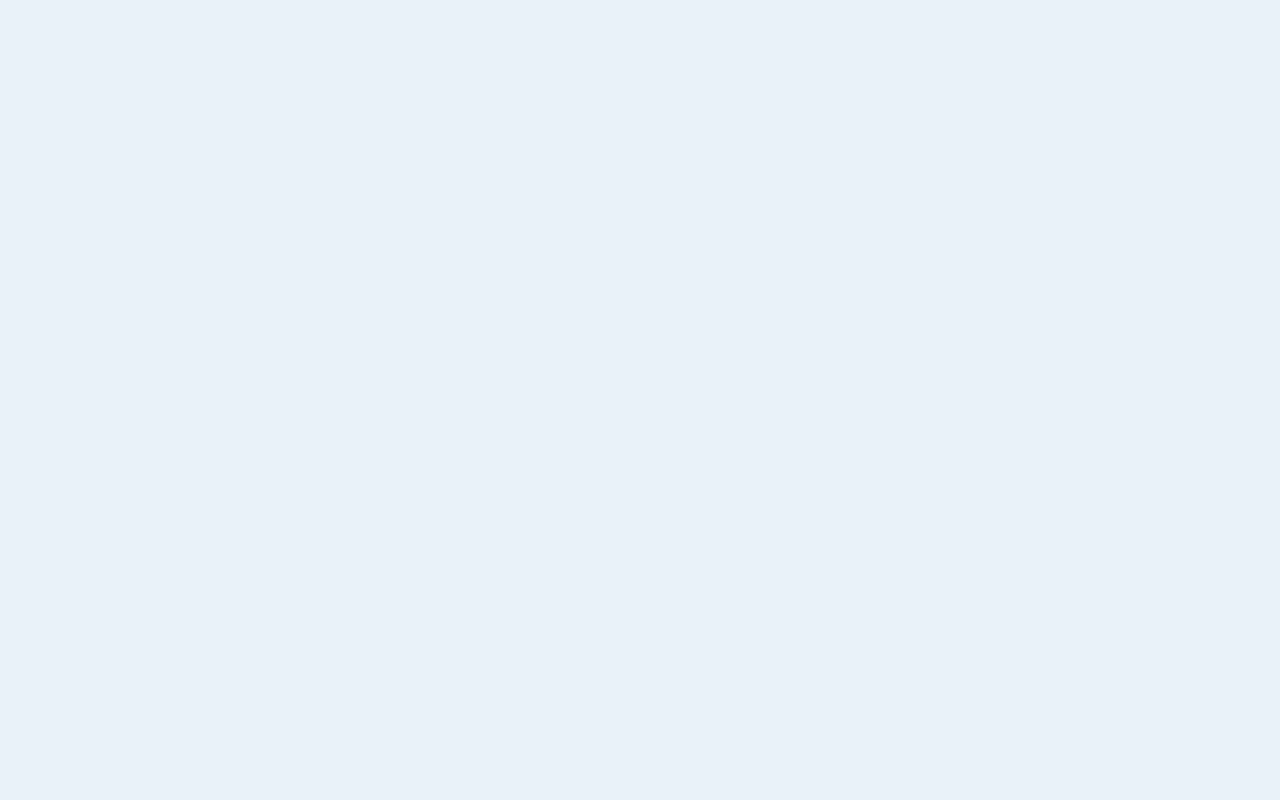
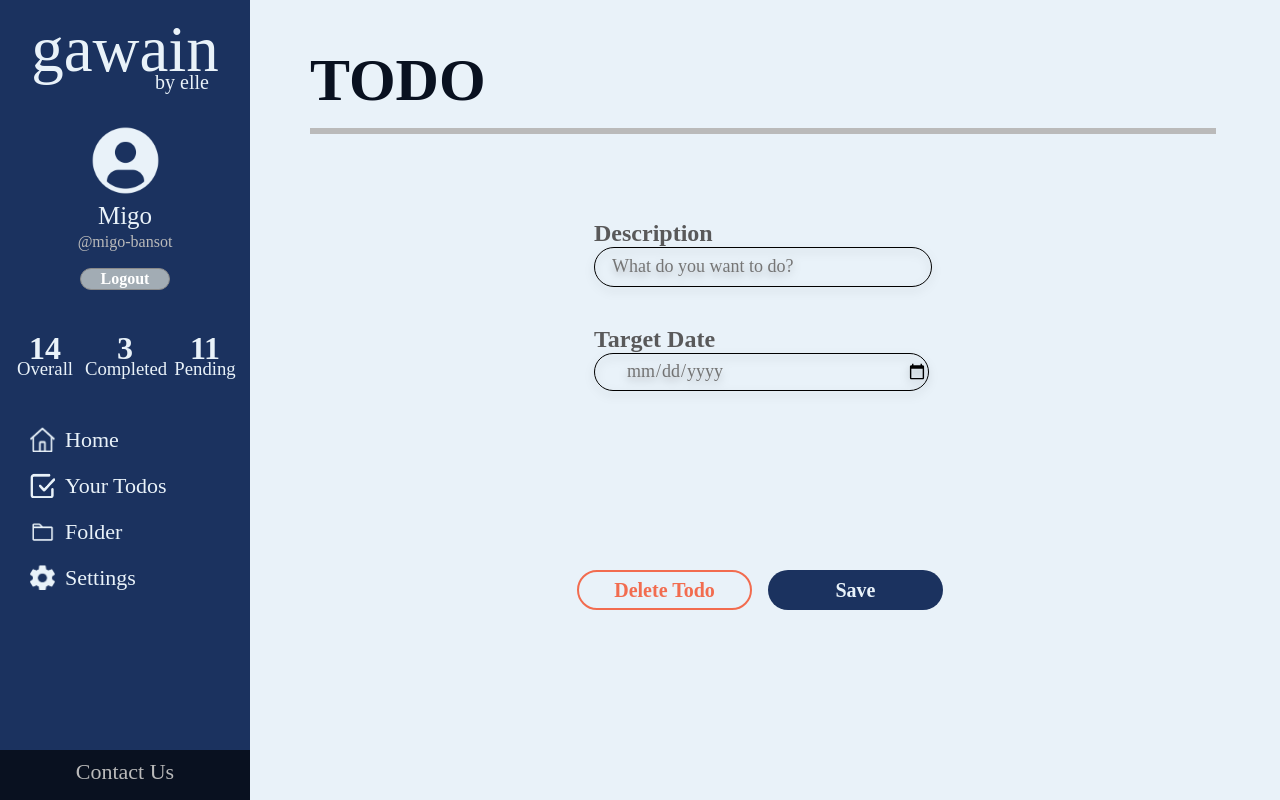
Before and after one commit to geybriyel-se/gawain-frontend, a React (Create React App) app: page /todo in a window 1280 px wide. Before the commit this address had no page. Built offline with nearby package versions, Linux system fonts and the light colour scheme.

Commit message:
add todo page

```diff
--- a/src/components/TodoApp.jsx
+++ b/src/components/TodoApp.jsx
@@ -3,6 +3,7 @@ import LoginComponent from "./login/Login";
 import WelcomeComponent from "./welcome/Welcome";
 import RouteWrapper from "./RouteWrapper"; // Import the new component
 import TodoList from "./todo-list/TodoList";
+import Todo from "./todo/Todo";
 
 export default function TodoApp() {
   return (
@@ -13,6 +14,7 @@ export default function TodoApp() {
           <Route path="/login" element={<RouteWrapper showSidebar={false}><LoginComponent /></RouteWrapper>} />
           <Route path="/welcome/:username" element={<RouteWrapper showSidebar={true}><WelcomeComponent /></RouteWrapper>} />
           <Route path="/list" element={<RouteWrapper showSidebar={true}><TodoList /></RouteWrapper>} />
+          <Route path="/todo" element={<RouteWrapper showSidebar={true}><Todo /></RouteWrapper>} />
         </Routes>
       </BrowserRouter>
     </div>
--- a/src/components/todo-list/TodoList.css
+++ b/src/components/todo-list/TodoList.css
@@ -1,4 +1,4 @@
-.todoPage {
+.mainContentPage {
     display: flex;
     flex-direction: column;
     align-items: stretch;
@@ -27,7 +27,7 @@
     height: 40px;
 }
 
-.todoPage hr {
+.mainContentPage hr {
     width: 100%;
     border: #BABABA solid;
 }
@@ -83,3 +83,10 @@ input[type="checkbox"] {
     background-color: transparent;
     border: none;
 }
+
+.addNew {
+    text-decoration: none;
+    font-weight: 600;
+    padding: 7px;
+    font-size: 18px;
+}
--- a/src/components/todo-list/TodoList.jsx
+++ b/src/components/todo-list/TodoList.jsx
@@ -1,3 +1,4 @@
+import { Link } from 'react-router-dom';
 import './TodoList.css'
 
 export default function TodoList() {
@@ -39,13 +40,13 @@ export default function TodoList() {
     ]
 
     return (
-        <div className="todoPage">
+        <div className="mainContentPage">
             <div className="todoPageHeader">
                 <div className="todoPageTitle">
                     <h1>ALL TODOS</h1>
                 </div>
                 <div className="addNewTodo">
-                    <button className="submit">+ Add New Todo</button>
+                    <Link className="submit addNew" to='/todo'>+ Add New Todo</Link>
                 </div>
             </div>
             <hr></hr>
--- /dev/null
+++ b/src/components/todo/Todo.css
@@ -0,0 +1,57 @@
+.todoContainer {
+    display: flex;
+    flex-direction: column;
+    align-items: center;
+}
+
+form {
+    width: 40%;
+    height: 210px;
+    display: flex;
+    flex-direction: column;
+    margin-top: 60px;
+    margin-bottom: 150px;
+    justify-content: space-around;
+}
+
+.formButtons {
+    display: flex;
+    flex-direction: row;
+    justify-content: center;
+}
+
+.todoContainer fieldset {
+    display: flex;
+    flex-direction: column;
+    align-items: flex-start;
+    border: none;
+}
+
+.todoContainer label {
+    font-size: 24px;
+    color: #59595A;
+    font-weight: 700;
+}
+
+.todoContainer input {
+    background-color: transparent;
+    border: #000000 solid 1px;
+    height: 36px;
+    font-size: 18px;
+    color: #727272;
+    width: 100%;
+    filter: drop-shadow(0px 4px 4px rgba(0, 0, 0, 0.25));
+}
+
+.formButton {
+    width: 175px;
+    height: 40px;
+    font-weight: 600;
+    margin: 8px;
+}
+
+.deleteButton {
+    color: #F26C4F;
+    background: none;
+    border: #F26C4F solid 2px;
+}
--- /dev/null
+++ b/src/components/todo/Todo.jsx
@@ -0,0 +1,32 @@
+import { Link } from 'react-router-dom'
+import './Todo.css'
+
+export default function Todo() {
+    return (
+        <div className='mainContentPage'>
+            <div className="todoPageHeader">
+                <div className="todoPageTitle">
+                    <h1>TODO</h1>
+                </div>
+            </div>
+            <hr></hr>
+            <div className='todoContainer'>
+                <form>
+                    <fieldset>
+                        <label>Description</label>
+                        <input type='text' placeholder='What do you want to do?'></input>
+                    </fieldset>
+                    <fieldset>
+                        <label>Target Date</label>
+                        <input type='date'></input>
+                    </fieldset>
+                </form>
+                <div className='formButtons'>
+                    <button className='submit formButton deleteButton'>Delete Todo</button>
+                    <button className='submit formButton' type='submit'>Save</button>
+                </div>
+
+            </div>
+        </div>
+    )
+}
```
